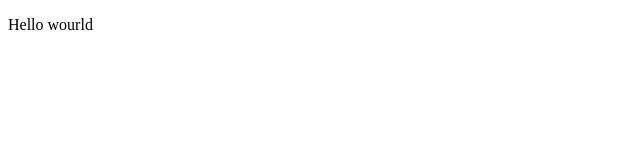
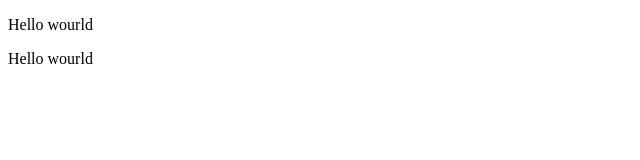
Before and after one commit to keykey6797/abcd, a plain HTML site: page index.html in a window 1280 px wide. Shown: the full height of the page, 0-640 px from the left. Drawn offline with Linux system fonts and the light colour scheme.

```diff
--- a/index.html
+++ b/index.html
@@ -8,5 +8,6 @@
 </head>
 <body>
     <p>Hello wourld </p>
+    <p>Hello wourld </p>
 </body>
 </html>
```
